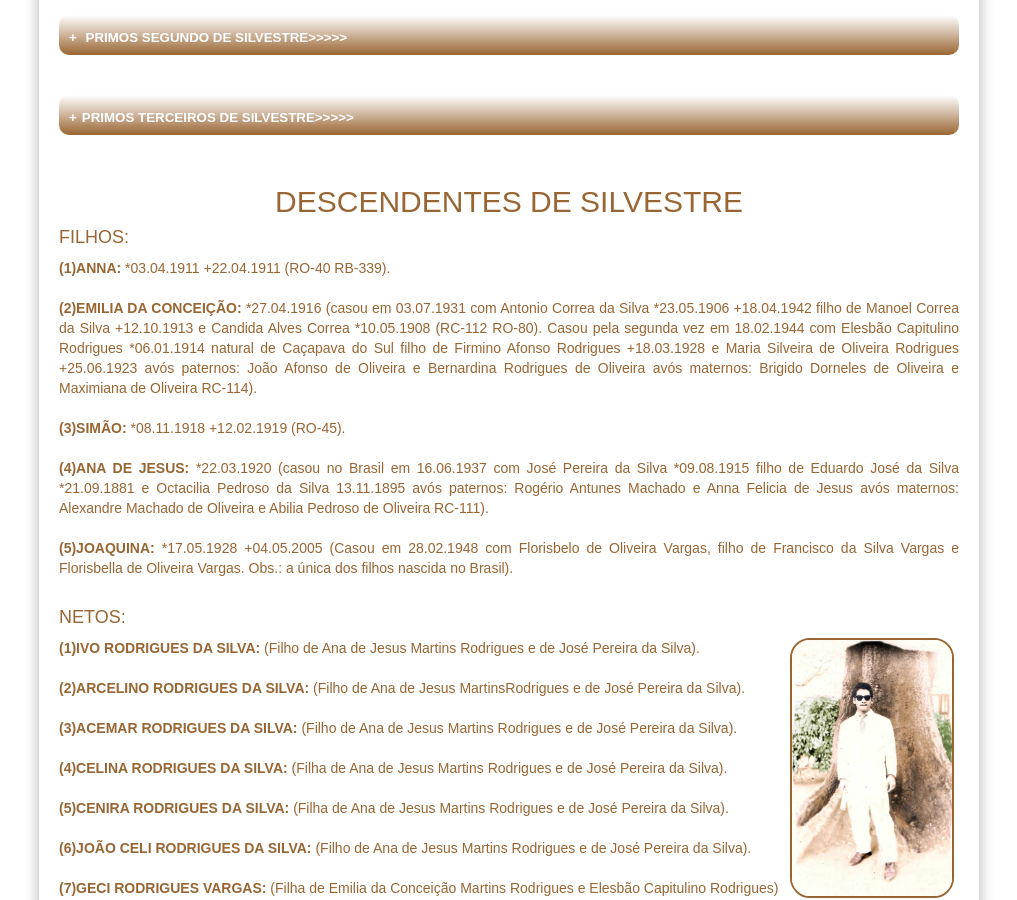
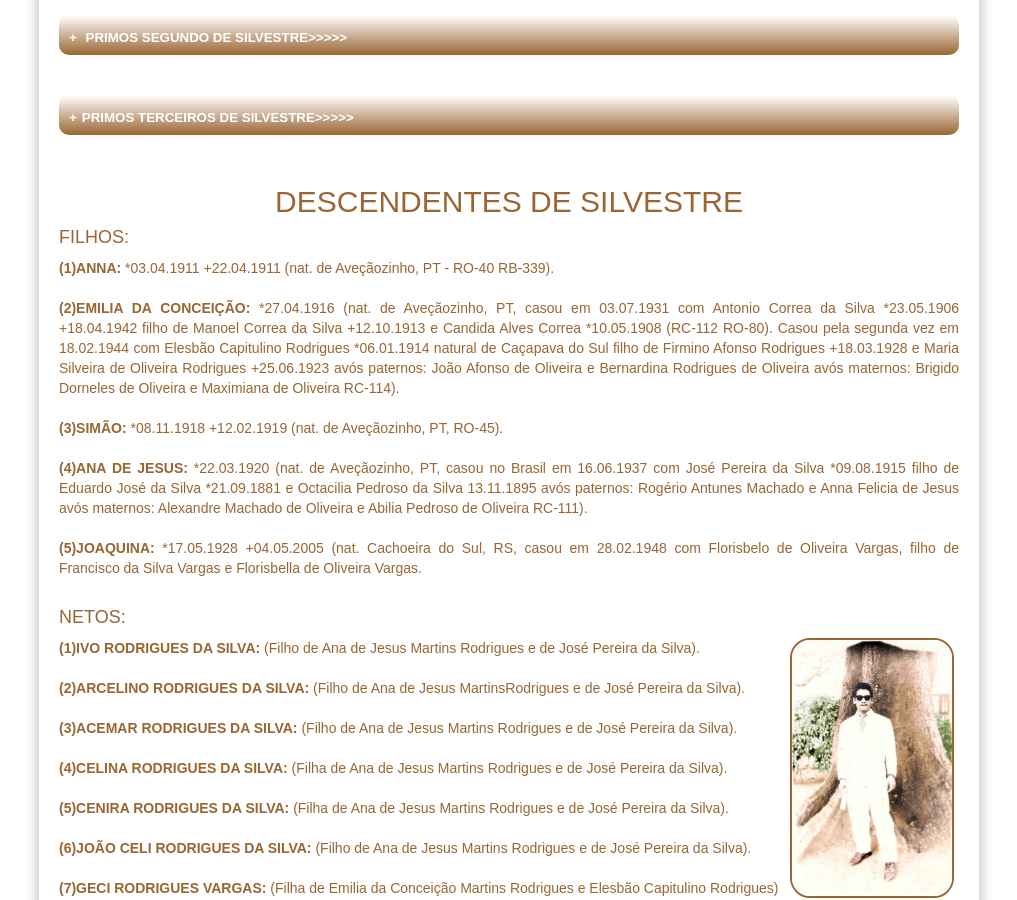
Before and after one commit to claudiovargas1955/claudiovargas1955.github.io, a Jekyll site: the page built from _pages/arvore-genealogica-de-costados-de-silvestre.html, in a window 1280 px wide and 900 px high, scrolled down 14356 px. Shown: the whole window, without its empty margins (131-1148 px from the left). Built offline with Jekyll 4.4.1, drawn with Linux system fonts in a browser that asks for light colours; some web fonts are replaced.

Commit message:
Update arvore-genealogica-de-costados-de-silvestre.html

```diff
--- a/_pages/arvore-genealogica-de-costados-de-silvestre.html
+++ b/_pages/arvore-genealogica-de-costados-de-silvestre.html
@@ -1220,18 +1220,18 @@ Maria), casou em 31.12.1930 com Olga Dias Lourenço RB-291).</details></p><br>
 
 <h2 >DESCENDENTES DE SILVESTRE</h2>
 <h4>FILHOS:</h4>
-<p> <b>(1)ANNA:</b> *03.04.1911 +22.04.1911 (RO-40 RB-339).<br/><br/>
-<b>(2)EMILIA DA CONCEIÇÃO:</b> *27.04.1916 (casou em 03.07.1931 com Antonio Correa da Silva *23.05.1906 +18.04.1942 filho de Manoel
-Correa da Silva +12.10.1913 e Candida Alves Correa *10.05.1908 (RC-112 RO-80). Casou pela segunda vez em 18.02.1944 com Elesbão
-Capitulino Rodrigues *06.01.1914 natural de Caçapava do Sul filho de Firmino Afonso Rodrigues +18.03.1928 e Maria Silveira de Oliveira
-Rodrigues +25.06.1923 avós paternos: João Afonso de Oliveira e Bernardina Rodrigues de Oliveira avós maternos: Brigido Dorneles de
-Oliveira e Maximiana de Oliveira RC-114). <br/> <br/>
-<b>(3)SIMÃO:</b> *08.11.1918 +12.02.1919 (RO-45). <br/><br/>
-<b>(4)ANA DE JESUS:</b> *22.03.1920 (casou no Brasil em 16.06.1937 com José Pereira da Silva *09.08.1915 filho de Eduardo José da Silva
+<p> <b>(1)ANNA:</b> *03.04.1911 +22.04.1911 (nat. de Aveçãozinho, PT - RO-40 RB-339).<br/><br/>
+<b>(2)EMILIA DA CONCEIÇÃO:</b> *27.04.1916 (nat. de Aveçãozinho, PT, casou em 03.07.1931 com Antonio Correa da Silva *23.05.1906
++18.04.1942 filho de Manoel Correa da Silva +12.10.1913 e Candida Alves Correa *10.05.1908 (RC-112 RO-80). Casou pela segunda vez em
+18.02.1944 com Elesbão Capitulino Rodrigues *06.01.1914 natural de Caçapava do Sul filho de Firmino Afonso Rodrigues +18.03.1928 e
+Maria Silveira de Oliveira Rodrigues +25.06.1923 avós paternos: João Afonso de Oliveira e Bernardina Rodrigues de Oliveira avós
+maternos: Brigido Dorneles de Oliveira e Maximiana de Oliveira RC-114). <br/> <br/>
+<b>(3)SIMÃO:</b> *08.11.1918 +12.02.1919 (nat. de Aveçãozinho, PT, RO-45). <br/><br/>
+<b>(4)ANA DE JESUS:</b> *22.03.1920 (nat. de Aveçãozinho, PT, casou no Brasil em 16.06.1937 com José Pereira da Silva *09.08.1915 filho de Eduardo José da Silva
 *21.09.1881 e Octacilia Pedroso da Silva 13.11.1895 avós paternos: Rogério Antunes Machado e Anna Felicia de Jesus avós maternos:
 Alexandre Machado de Oliveira e Abilia Pedroso de Oliveira RC-111).<br/><br/>
-<b>(5)JOAQUINA: </b>*17.05.1928 +04.05.2005 (Casou em 28.02.1948 com Florisbelo de Oliveira Vargas, filho de Francisco da Silva Vargas e
-Florisbella de Oliveira Vargas. Obs.: a única dos filhos nascida no Brasil). <br/><br/></p>
+<b>(5)JOAQUINA: </b>*17.05.1928 +04.05.2005 (nat. Cachoeira do Sul, RS, casou em 28.02.1948 com Florisbelo de Oliveira Vargas, filho de
+Francisco da Silva Vargas e Florisbella de Oliveira Vargas. <br/><br/></p>
 
 <b><h4>NETOS:</h4></b><img class="dir2" style="float:right"; src="/images/Ivo.jpg";  height="260px" ; title="Ivo Rodrigues da Silva">
 <p> <b>(1)IVO RODRIGUES DA SILVA: </b>(Filho de Ana de Jesus Martins Rodrigues e de José Pereira da Silva).<br/><br/>
```
